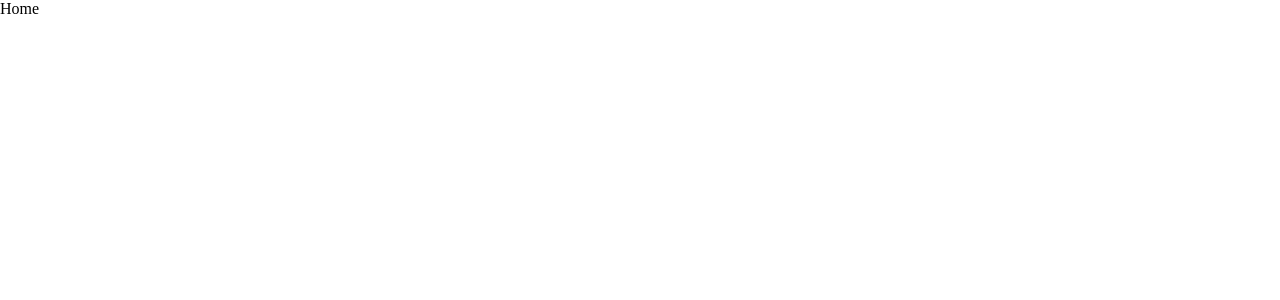
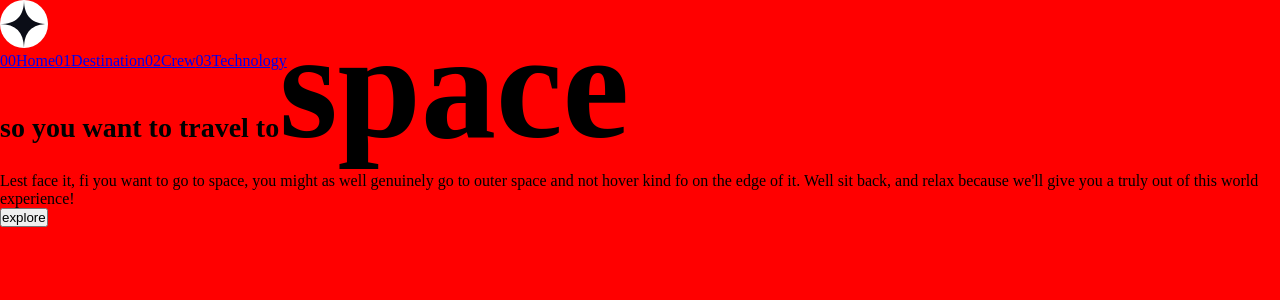
Before and after one commit to Jakelanghel/space-tourism, a React (Vite) app: page / in a window 1280 px wide. Shown: the top 300 px of the page. Built offline with nearby package versions, Linux system fonts and the light colour scheme; a web font is replaced by a local one.

Commit message:
add navigation add home page

```diff
--- a/src/App.jsx
+++ b/src/App.jsx
@@ -1,15 +1,19 @@
 import React from "react";
 import { Route, Routes } from "react-router-dom";
-import { GlobalStyles } from "./shared/global";
+import { GlobalStyles } from "./components/shared/global";
 
 import Home from "./components/pages/home/Home";
 import Destination from "./components/pages/destination/Destination";
 import Crew from "./components/pages/crew/Crew";
 import Technology from "./components/pages/technology/Technology";
+
+import Nav from "./components/nav/Nav";
+
 function App() {
   return (
     <>
       <GlobalStyles />
+      <Nav />
       <Routes>
         <Route base path="/" element={<Home />} />
         <Route path="/destination" element={<Destination />} />
--- a/src/components/nav/Nav.Styled.js
+++ b/src/components/nav/Nav.Styled.js
@@ -2,4 +2,5 @@ import styled from "styled-components";
 
 export const StyledNav = styled.nav`
   width: 100%;
+  position: absolute;
 `;
--- /dev/null
+++ b/src/components/nav/Nav.jsx
@@ -0,0 +1,31 @@
+import React from "react";
+import { StyledNav } from "./Nav.Styled";
+import { NavLink } from "react-router-dom";
+import { images } from "../../constants/images";
+
+const Nav = () => {
+  return (
+    <StyledNav>
+      <div className="container-logo">
+        <img src={images.logo} alt="logo" />
+      </div>
+
+      <div className="container-nav-links">
+        <NavLink to="/" className="nav-link">
+          <span>00</span>Home
+        </NavLink>
+        <NavLink to="/" className="nav-link">
+          <span>01</span>Destination
+        </NavLink>
+        <NavLink to="/" className="nav-link">
+          <span>02</span>Crew
+        </NavLink>
+        <NavLink to="/" className="nav-link">
+          <span>03</span>Technology
+        </NavLink>
+      </div>
+    </StyledNav>
+  );
+};
+
+export default Nav;
--- a/src/components/pages/home/Home.Styled.js
+++ b/src/components/pages/home/Home.Styled.js
@@ -2,4 +2,11 @@ import styled from "styled-components";
 
 export const StyledHome = styled.main`
   width: 100%;
+  background-color: red;
+  width: 100vw;
+  height: 100vh;
+
+  span {
+    font-size: 1.75rem;
+  }
 `;
--- a/src/components/pages/home/Home.jsx
+++ b/src/components/pages/home/Home.jsx
@@ -1,8 +1,31 @@
 import React from "react";
 import { StyledHome } from "./Home.Styled";
+import data from "../../local-json/data";
 
 const Home = () => {
-  return <StyledHome>Home</StyledHome>;
+  console.log(data);
+
+  return (
+    <StyledHome>
+      <div className="container">
+        <div className="container-copy">
+          <h1>
+            <span>so you want to travel to</span>space
+          </h1>
+          <p>
+            Lest face it, fi you want to go to space, you might as well
+            genuinely go to outer space and not hover kind fo on the edge of it.
+            Well sit back, and relax because we'll give you a truly out of this
+            world experience!
+          </p>
+        </div>
+
+        <div className="container-btn">
+          <button>explore</button>
+        </div>
+      </div>
+    </StyledHome>
+  );
 };
 
 export default Home;
--- a/src/constants/images.js
+++ b/src/constants/images.js
@@ -37,10 +37,16 @@ import spaceCapsulePor from "../assets/technology/image-space-capsule-portrait.j
 import spacePortLan from "../assets/technology/image-spaceport-landscape.jpg";
 import spacePortPor from "../assets/technology/image-spaceport-portrait.jpg";
 
-const images = {
+export const images = {
+  closeIcon,
+  menuIcon,
+  logo,
+  bgHomeDesktop,
+  bgHomeMobile,
+  bgHomeTablet,
   bgCrewDesktop,
   bgCrewMobile,
-  bgCrewDesktop,
+  bgCrewTablet,
   anousheh,
   douglas,
   mark,
@@ -62,5 +68,3 @@ const images = {
   spacePortLan,
   spacePortPor,
 };
-
-export default images;
```
Also changed, not shown: src/components/nav/Nav.js (deleted, +0 -8 lines), src/components/local-json/data.json (line endings or trailing spaces), src/components/shared/global.js (renamed from src/shared/global.js).
